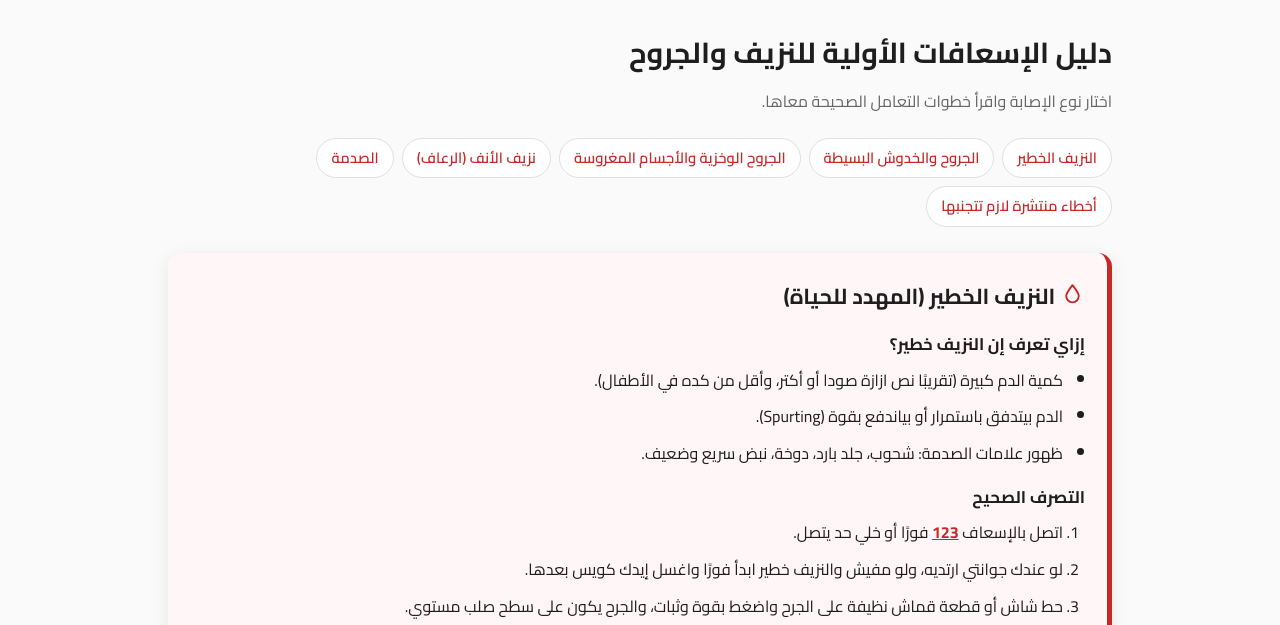
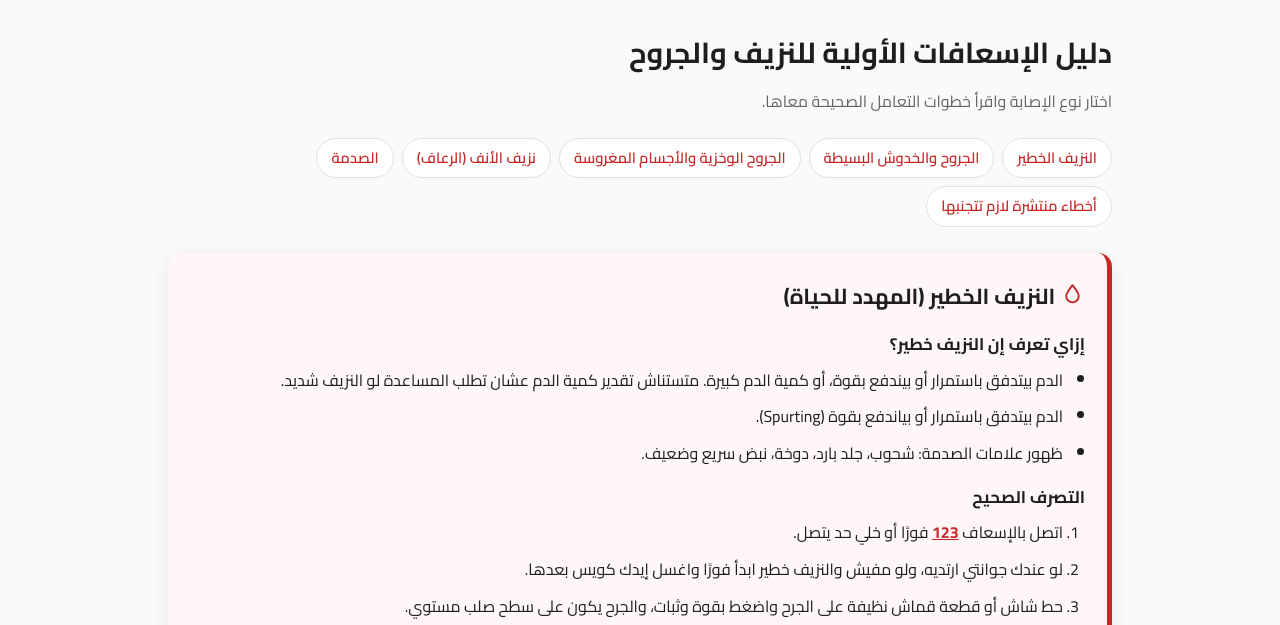
Before and after one commit to abdallahabdelkader/smart-bleeding-assistant, a plain HTML site: page guide.html in a window 1280 px wide. Shown: the part 140-765 px from the top of the page. Drawn offline with Linux system fonts and the light colour scheme.

Commit message:
Remove unsafe blood-volume analogy from bleeding guide

```diff
--- a/guide.html
+++ b/guide.html
@@ -49,7 +49,7 @@
       <h2><svg class="icon" viewBox="0 0 24 24"><path d="M12 3c3.5 4.5 6 7.6 6 10.5a6 6 0 1 1-12 0C6 10.6 8.5 7.5 12 3z"/></svg> النزيف الخطير (المهدد للحياة)</h2>
       <h3>إزاي تعرف إن النزيف خطير؟</h3>
       <ul>
-        <li>كمية الدم كبيرة (تقريبًا نص ازازة صودا أو أكتر، وأقل من كده في الأطفال).</li>
+        <li>الدم بيتدفق باستمرار أو بيندفع بقوة، أو كمية الدم كبيرة. متستناش تقدير كمية الدم عشان تطلب المساعدة لو النزيف شديد.</li>
         <li>الدم بيتدفق باستمرار أو بياندفع بقوة (Spurting).</li>
         <li>ظهور علامات الصدمة: شحوب، جلد بارد، دوخة، نبض سريع وضعيف.</li>
       </ul>
```
